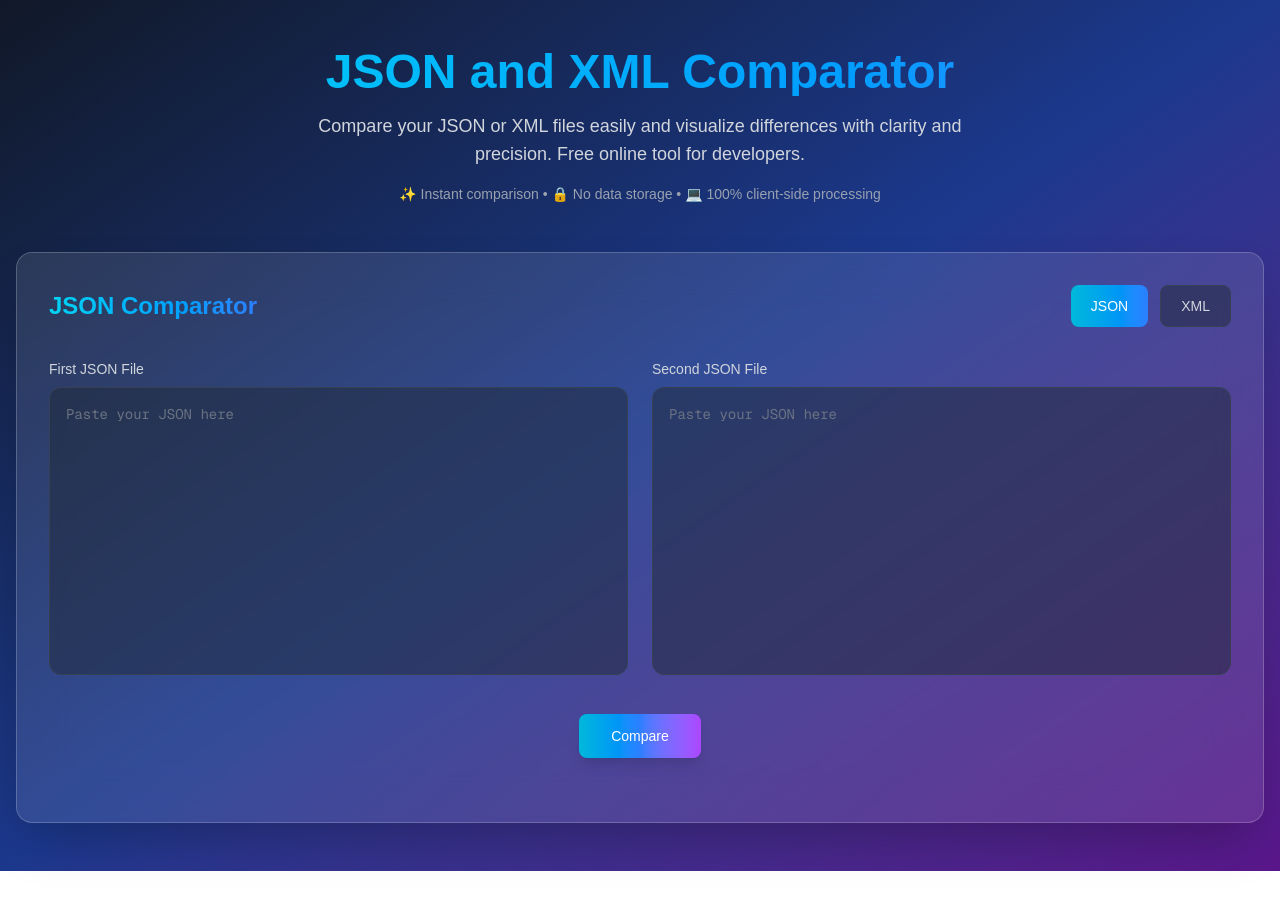
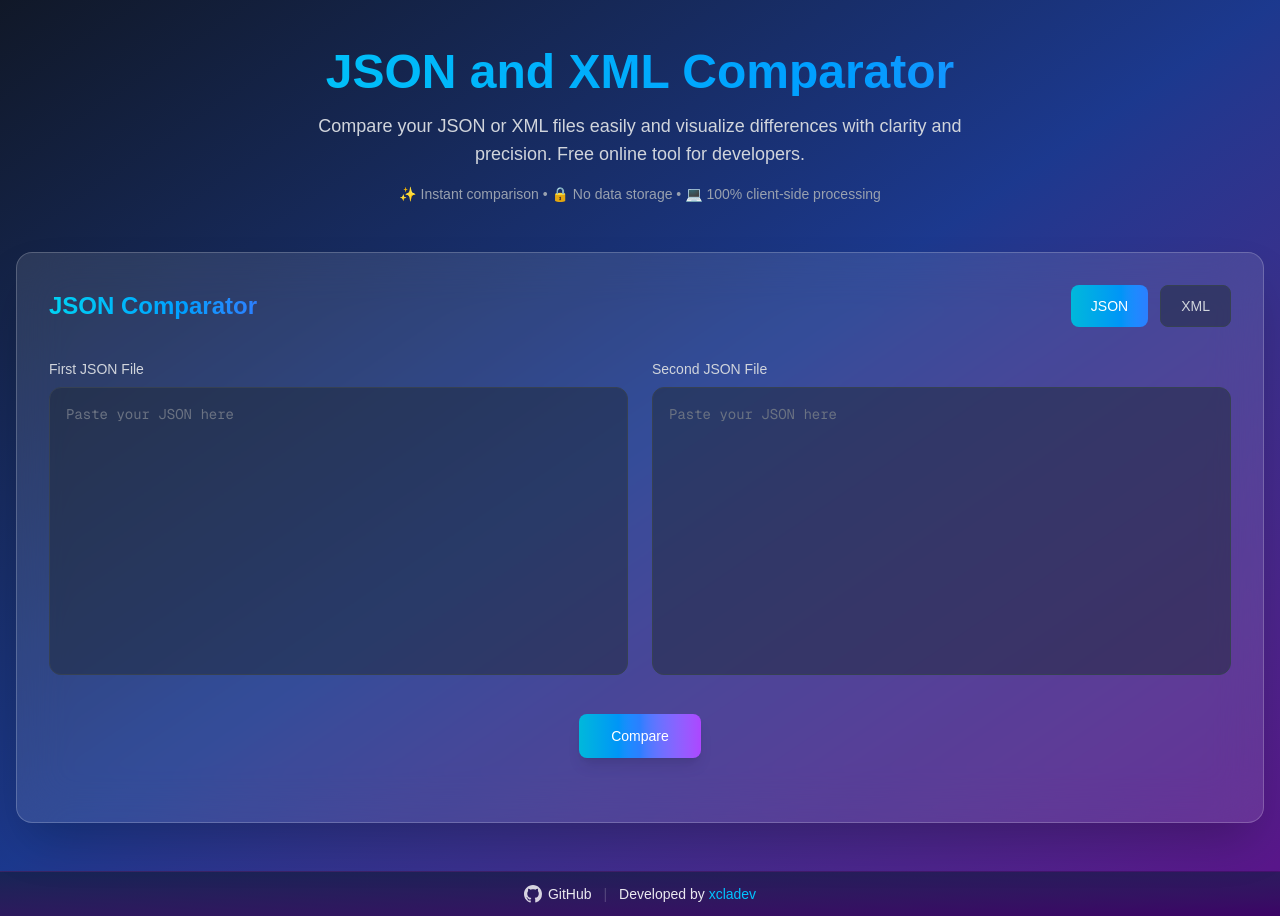
Before and after one commit to xcladev/json-xml-comparator, a Next.js app: page / in a window 1280 px wide. Before the commit the page ends 871 px from the top, so only its background shows below. Built offline with nearby package versions, Linux system fonts and the light colour scheme.

Commit message:
feature: Añadido footer con links a usuario y proyecto de github

```diff
--- a/src/app/layout.tsx
+++ b/src/app/layout.tsx
@@ -1,6 +1,7 @@
 import type { Metadata } from "next";
 import { Geist, Geist_Mono } from "next/font/google";
 import "./globals.css";
+import Footer from "@/components/Footer";
 
 const geistSans = Geist({
   variable: "--font-geist-sans",
@@ -48,9 +49,10 @@
   return (
     <html lang="en">
       <body
-        className={`${geistSans.variable} ${geistMono.variable} antialiased`}
+        className={`${geistSans.variable} ${geistMono.variable} antialiased min-h-screen flex flex-col`}
       >
-        {children}
+        <main className="flex-grow">{children}</main>
+        <Footer />
       </body>
     </html>
   );
--- /dev/null
+++ b/src/components/Footer.tsx
@@ -0,0 +1,36 @@
+import Link from "next/link";
+
+const Footer = () => {
+  return (
+    <footer className="w-full py-3 bg-gradient-to-br from-blue-950 to-purple-950 border-t border-white/5">
+      <div className="container mx-auto px-4">
+        <div className="flex justify-center items-center space-x-3 text-sm">
+          <Link
+            href="https://github.com/xcladev/json-xml-comparator"
+            target="_blank"
+            className="text-white/90 hover:text-[#00c3ff] transition-colors duration-200 flex items-center gap-1.5"
+          >
+            <svg
+              height="18"
+              width="18"
+              viewBox="0 0 16 16"
+              className="fill-current opacity-90"
+            >
+              <path d="M8 0C3.58 0 0 3.58 0 8c0 3.54 2.29 6.53 5.47 7.59.4.07.55-.17.55-.38 0-.19-.01-.82-.01-1.49-2.01.37-2.53-.49-2.69-.94-.09-.23-.48-.94-.82-1.13-.28-.15-.68-.52-.01-.53.63-.01 1.08.58 1.23.82.72 1.21 1.87.87 2.33.66.07-.52.28-.87.51-1.07-1.78-.2-3.64-.89-3.64-3.95 0-.87.31-1.59.82-2.15-.08-.2-.36-1.02.08-2.12 0 0 .67-.21 2.2.82.64-.18 1.32-.27 2-.27.68 0 1.36.09 2 .27 1.53-1.04 2.2-.82 2.2-.82.44 1.1.16 1.92.08 2.12.51.56.82 1.27.82 2.15 0 3.07-1.87 3.75-3.65 3.95.29.25.54.73.54 1.48 0 1.07-.01 1.93-.01 2.2 0 .21.15.46.55.38A8.013 8.013 0 0016 8c0-4.42-3.58-8-8-8z" />
+            </svg>
+            GitHub
+          </Link>
+          <span className="text-white/20 select-none">|</span>
+          <span className="text-white/90">
+            Developed by{" "}
+            <span className="text-[#00c3ff] font-medium hover:text-[#00c3ff]/80 transition-colors duration-200">
+              <a href="https://github.com/xcladev">xcladev</a>
+            </span>
+          </span>
+        </div>
+      </div>
+    </footer>
+  );
+};
+
+export default Footer;
```
